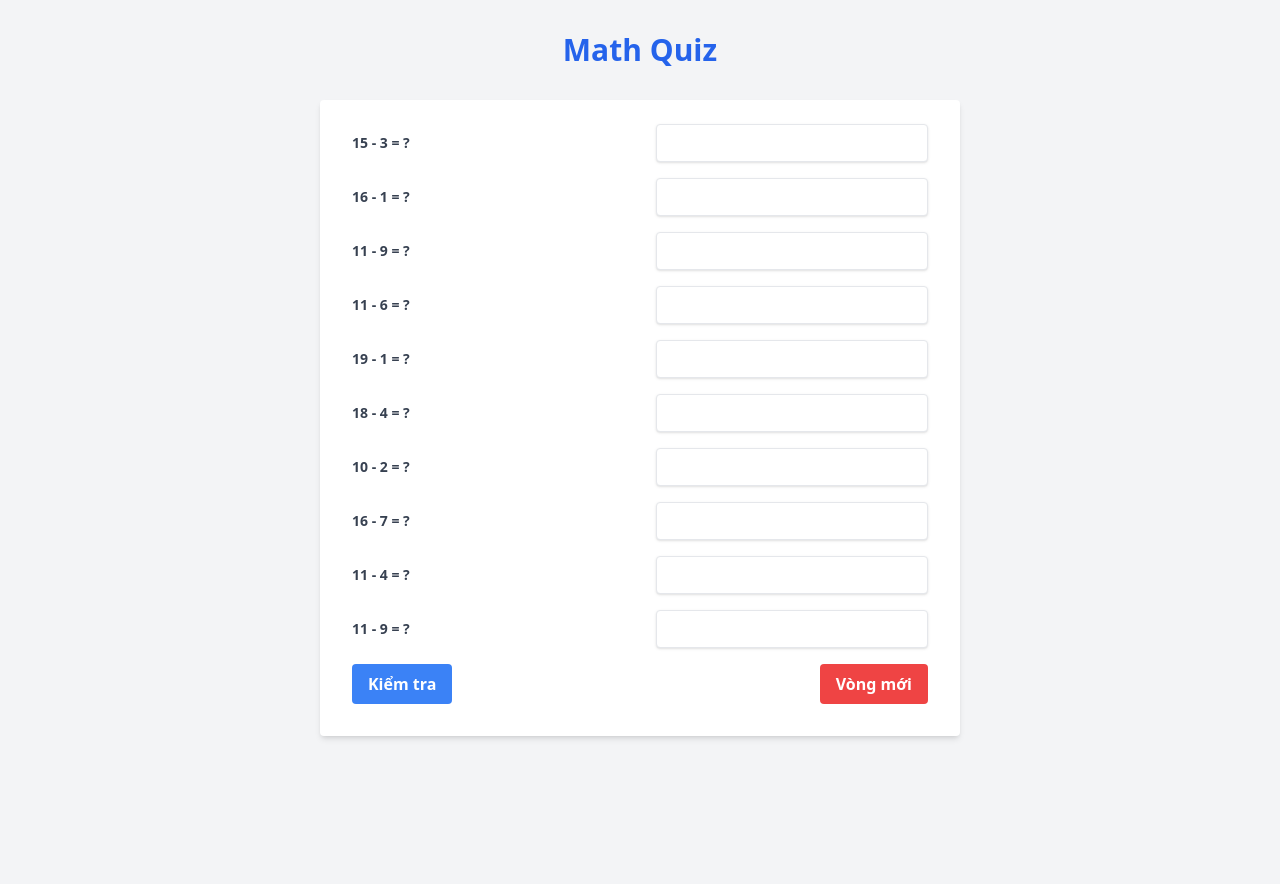
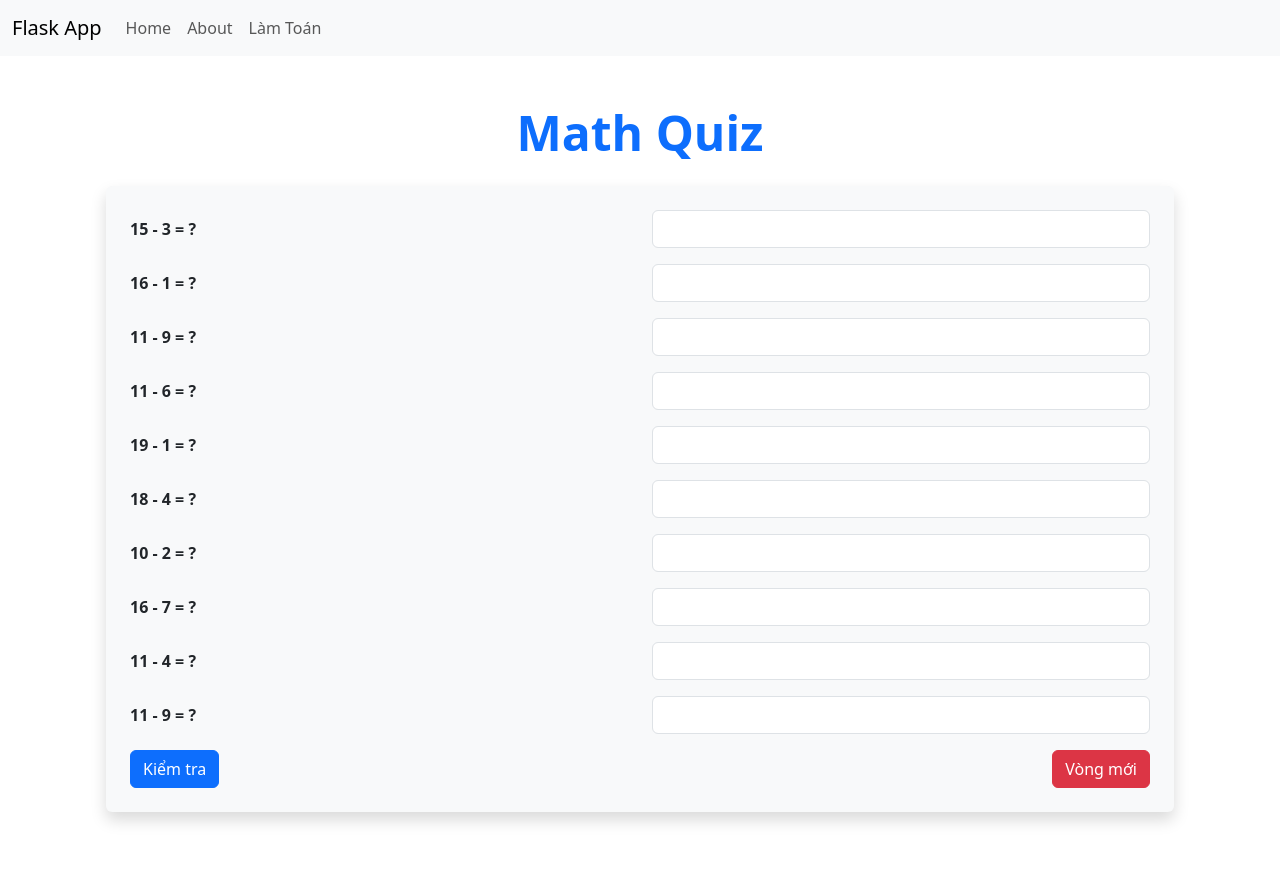
Before and after one commit to nguyenduc11/flaskProject, a Flask app: page /quiz01 in a window 1280 px wide. Before the commit the page ends 739 px from the top, so only its background shows below. Run offline with Flask 2, Linux system fonts and the light colour scheme; some libraries are stand-ins or nearby versions.

Commit message:
refactor the navbar

```diff
--- a/app/__init__.py
+++ b/app/__init__.py
@@ -11,6 +11,8 @@ def create_app():
 
     from app.main import main as main_blueprint
     app.register_blueprint(main_blueprint)
+    from app.about import about as about_blueprint
+    app.register_blueprint(about_blueprint)
 
     from app.learnhtml import learnhtml as learnhtml_blueprint
     app.register_blueprint(learnhtml_blueprint, url_prefix='/learnhtml')
--- /dev/null
+++ b/app/about/__init__.py
@@ -0,0 +1,6 @@
+from flask import Blueprint
+
+# Create a Blueprint for the learnhtml section
+about = Blueprint('about', __name__, static_folder='static', template_folder='templates')
+
+from app.about import routes
--- /dev/null
+++ b/app/about/routes.py
@@ -0,0 +1,6 @@
+from app.about import about
+from flask import render_template, request, redirect, url_for
+
+@about.route('/about',methods=['GET'])
+def about():
+    return render_template('about.html')
--- a/app/templates/main/about.html
+++ b/app/about/templates/about inherit.html
@@ -1,5 +1,5 @@
 <!-- templates/about.html -->
-{% extends 'base.html' %}
+{% extends 'app/templates/base.html' %}
 
 {% block title %}About{% endblock %}
 
--- a/app/guess_sum/__init__.py
+++ b/app/guess_sum/__init__.py
@@ -0,0 +1,6 @@
+from flask import Blueprint
+
+# Create a Blueprint for the guess_sum section
+guess_sum = Blueprint('guess_sum', __name__, static_folder='static', template_folder='templates')
+
+from app.guess_sum import routes
--- a/app/math_quiz01/templates/quiz01.html
+++ b/app/math_quiz01/templates/quiz01.html
@@ -1,54 +1,48 @@
-<!DOCTYPE html>
-<html lang="en">
-<head>
-    <meta charset="UTF-8">
-    <meta name="viewport" content="width=device-width, initial-scale=1.0">
-    <title>Phép trừ có nhơ</title>
-    <script src="https://cdn.tailwindcss.com"></script>
-</head>
-<body class="bg-gray-100 font-sans">
-    <div class="container mx-auto px-4 py-8 max-w-2xl">
-        <h1 class="text-3xl font-bold text-center text-blue-600 mb-8">Math Quiz</h1>
+{% extends 'base.html' %}
+
+{% block title %}Math Quiz 01{% endblock %}
+{% block content %}
+    <div class="container mx-auto px-4 py-5 max-w-2xl">
+        <h1 class="display-5 fw-bold text-center text-primary mb-4">Math Quiz</h1>
 
         {% if questions %}
-        <form method="post" action="/quiz01" class="bg-white shadow-md rounded px-8 pt-6 pb-8 mb-4">
+        <form method="post" action="/quiz01" class="bg-light shadow rounded p-4 mb-4">
             {% for question in questions %}
-            <div class="mb-4 flex items-center">
-                <label class="text-gray-700 text-sm font-bold mr-4 flex-shrink-0 w-1/2" for="answer{{ loop.index }}">
+            <div class="mb-3 row">
+                <label class="col-sm-6 col-form-label fw-bold" for="answer{{ loop.index }}">
                     {{ question }}
                 </label>
-                <input class="shadow appearance-none border rounded w-full py-2 px-3 text-gray-700 leading-tight focus:outline-none focus:shadow-outline"
-                       id="answer{{ loop.index }}" type="number" name="answer{{ loop.index }}" required>
+                <div class="col-sm-6">
+                    <input class="form-control"
+                           id="answer{{ loop.index }}" type="number" name="answer{{ loop.index }}" required>
+                </div>
             </div>
             {% endfor %}
-            <div class="flex items-center justify-between">
-                <button class="bg-blue-500 hover:bg-blue-700 text-white font-bold py-2 px-4 rounded focus:outline-none focus:shadow-outline"
-                        type="submit" name="submit">
+            <div class="d-flex justify-content-between">
+                <button class="btn btn-primary" type="submit" name="submit">
                     Kiểm tra
                 </button>
-                <button class="bg-red-500 hover:bg-red-700 text-white font-bold py-2 px-4 rounded focus:outline-none focus:shadow-outline"
-                        type="submit" name="restart">
+                <button class="btn btn-danger" type="submit" name="restart">
                     Vòng mới
                 </button>
             </div>
         </form>
         {% elif score is defined and correct_answers is defined %}
-        <div class="bg-white shadow-md rounded px-8 pt-6 pb-8 mb-4">
-            <p class="text-xl font-bold mb-4">Your score: {{ score }}</p>
-            <p class="font-bold mb-2">Correct answers:</p>
-            <ul class="list-disc pl-5 mb-4">
+        <div class="bg-light shadow rounded p-4 mb-4">
+            <p class="h5 fw-bold mb-3">Your score: {{ score }}</p>
+            <p class="fw-bold mb-2">Correct answers:</p>
+            <ul class="list-unstyled ps-3 mb-3">
                 {% for answer in correct_answers %}
                 <li class="mb-1">{{ answer }}</li>
                 {% endfor %}
             </ul>
             <a href="{{ url_for('math_quiz01.math_quiz01') }}"
-               class="bg-green-500 hover:bg-green-700 text-white font-bold py-2 px-4 rounded focus:outline-none focus:shadow-outline">
+               class="btn btn-success">
                 Vòng mới
             </a>
         </div>
         {% else %}
-        <p class="text-center text-gray-600">Loading...</p>
+        <p class="text-center text-muted">Loading...</p>
         {% endif %}
     </div>
-</body>
-</html>
+{% endblock %}
--- a/app/templates/base.html
+++ b/app/templates/base.html
@@ -4,12 +4,16 @@
     <meta charset="UTF-8">
     <meta name="viewport" content="width=device-width, initial-scale=1.0">
     <title>{% block title %}Flask App{% endblock %}</title>
-    <link rel="stylesheet" href="https://stackpath.bootstrapcdn.com/bootstrap/4.3.1/css/bootstrap.min.css">
+    <link rel="stylesheet" href="https://cdn.jsdelivr.net/npm/bootstrap@5.3.0/dist/css/bootstrap.min.css">
 </head>
 <body>
     {% include 'navbar.html' %}
     <div class="container">
-        {% block content %}{% endblock %}
+        {% block content %}
+
+        {% endblock %}
     </div>
+
+    <script src="https://cdn.jsdelivr.net/npm/bootstrap@5.3.0/dist/js/bootstrap.bundle.min.js"></script>
 </body>
 </html>
--- a/app/templates/navbar.html
+++ b/app/templates/navbar.html
@@ -1,10 +1,21 @@
-<ul class="navbar-nav">
-    <p>Nav Bar</p>
-<!--    <li class="nav-item"><a class="nav-link" href="{{ url_for('auth.login') }}">Login</a></li>-->
-    <li class="nav-item"><a class="nav-link" href="{{ url_for('main.index') }}">Home</a></li>
-<!--    <li class="nav-item"><a class="nav-link" href="{{ url_for('mongo.mongo') }}">Mongo</a></li>-->
-    <li class="nav-item"><a class="nav-link" href="{{ url_for('math_quiz01.math_quiz01') }}">Làm Toán</a></li>
-<!--    <li class="nav-item"><a class="nav-link" href="{{ url_for('learnhtml.placeholder') }}">Learn HTML</a></li>-->
-
-    <!-- Add other links as needed -->
-</ul>
+<nav class="navbar navbar-expand-lg navbar-light bg-light">
+    <div class="container-fluid">
+        <a class="navbar-brand" href="{{ url_for('main.index') }}">Flask App</a>
+        <button class="navbar-toggler" type="button" data-bs-toggle="collapse" data-bs-target="#navbarNav" aria-controls="navbarNav" aria-expanded="false" aria-label="Toggle navigation">
+            <span class="navbar-toggler-icon"></span>
+        </button>
+        <div class="collapse navbar-collapse" id="navbarNav">
+            <ul class="navbar-nav me-auto">
+                <li class="nav-item">
+                    <a class="nav-link" href="{{ url_for('main.index') }}">Home</a>
+                </li>
+                <li class="nav-item">
+                    <a class="nav-link" href="{{ url_for('about.about') }}">About</a>
+                </li>
+                <li class="nav-item">
+                    <a class="nav-link" href="{{ url_for('math_quiz01.math_quiz01') }}">Làm Toán</a>
+                </li>
+            </ul>
+        </div>
+    </div>
+</nav>
```
Also changed, not shown: app/about/templates/about.html (added, +10 -0 lines), app/guess_sum/routes.py (+117 -0 lines), app/math_quiz01/utils.py (added, +15 -0 lines), app/routes - old.py (+2 -113 lines), app/test_function.py (+34 -0 lines), app/math_quiz01/routes.py (line endings or trailing spaces).
